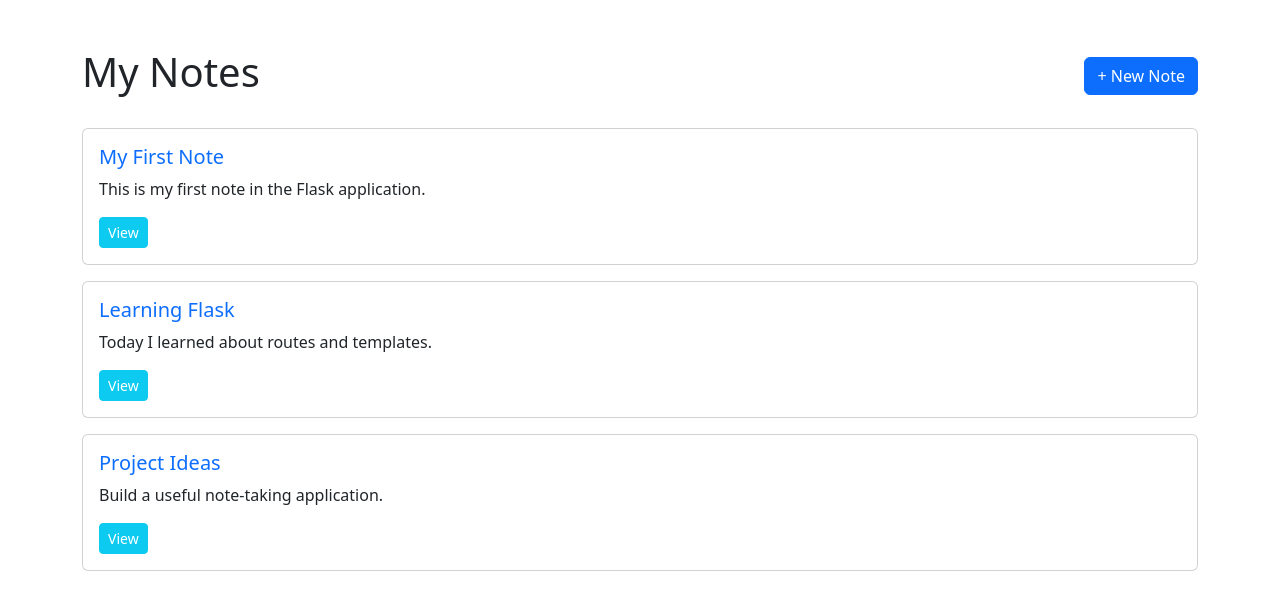
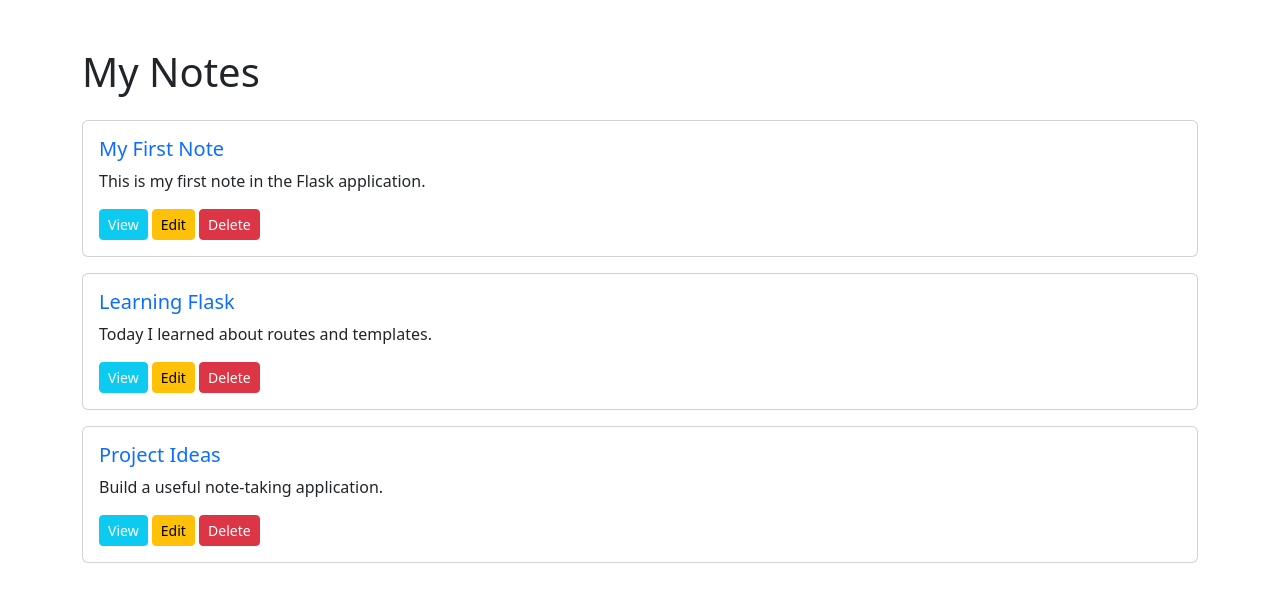
Before and after one commit to cheaborin007-bit/Note-Website, a Flask app: page /notes in a window 1280 px wide. Shown: the part 56-666 px from the top of the page. Run offline with Flask 3, Linux system fonts and the light colour scheme.

Commit message:
Finish Day 7 — Delete a Note Safely with POST

```diff
--- a/app.py
+++ b/app.py
@@ -94,6 +94,17 @@ def edit_note(note_id):
 
     return render_template("edit_note.html", note=note)
 
+@app.route("/notes/<int:note_id>/delete", methods=["POST"])
+def delete_note(note_id):
+    note = find_note(note_id)
+
+    if note is None:
+        abort(404)
+
+    notes_data.remove(note)
+
+    return redirect(url_for("notes"))
+
 
 
 if __name__ == "__main__":
--- a/templates/notes.html
+++ b/templates/notes.html
@@ -6,20 +6,13 @@ Notes
 
 {% block content %}
 
-    <div class="d-flex justify-content-between align-items-center mb-4">
-
-        <h1>My Notes</h1>
-
-        <a href="{{ url_for('create_note') }}" class="btn btn-primary">
-            + New Note
-        </a>
-
-    </div>
-
+<h1 class="mb-4">My Notes</h1>
 
 {% for note in notes %}
+
     <div class="card mb-3">
         <div class="card-body">
+
             <h5 class="card-title">
                 <a href="{{ url_for('view_note', note_id=note.id) }}"
                    class="text-decoration-none">
@@ -31,12 +24,38 @@ Notes
                 {{ note.content }}
             </p>
 
-            <a href="{{ url_for('view_note', note_id=note.id) }}"
-               class="btn btn-sm btn-info text-white">
-                View
-            </a>
+            <div class="mt-3">
+
+                <!-- View -->
+                <a href="{{ url_for('view_note', note_id=note.id) }}"
+                   class="btn btn-sm btn-info text-white">
+                    View
+                </a>
+
+                <!-- Edit -->
+                <a href="{{ url_for('edit_note', note_id=note.id) }}"
+                   class="btn btn-sm btn-warning">
+                    Edit
+                </a>
+
+                <!-- Delete -->
+                <form method="POST"
+                      action="{{ url_for('delete_note', note_id=note.id) }}"
+                      class="d-inline"
+                      onsubmit="return confirm('Are you sure you want to delete this note?');">
+
+                    <button type="submit"
+                            class="btn btn-sm btn-danger">
+                        Delete
+                    </button>
+
+                </form>
+
+            </div>
+
         </div>
     </div>
+
 {% endfor %}
 
 {% endblock %}
```
Also changed, not shown: templates/view_note.html (+12 -0 lines).
